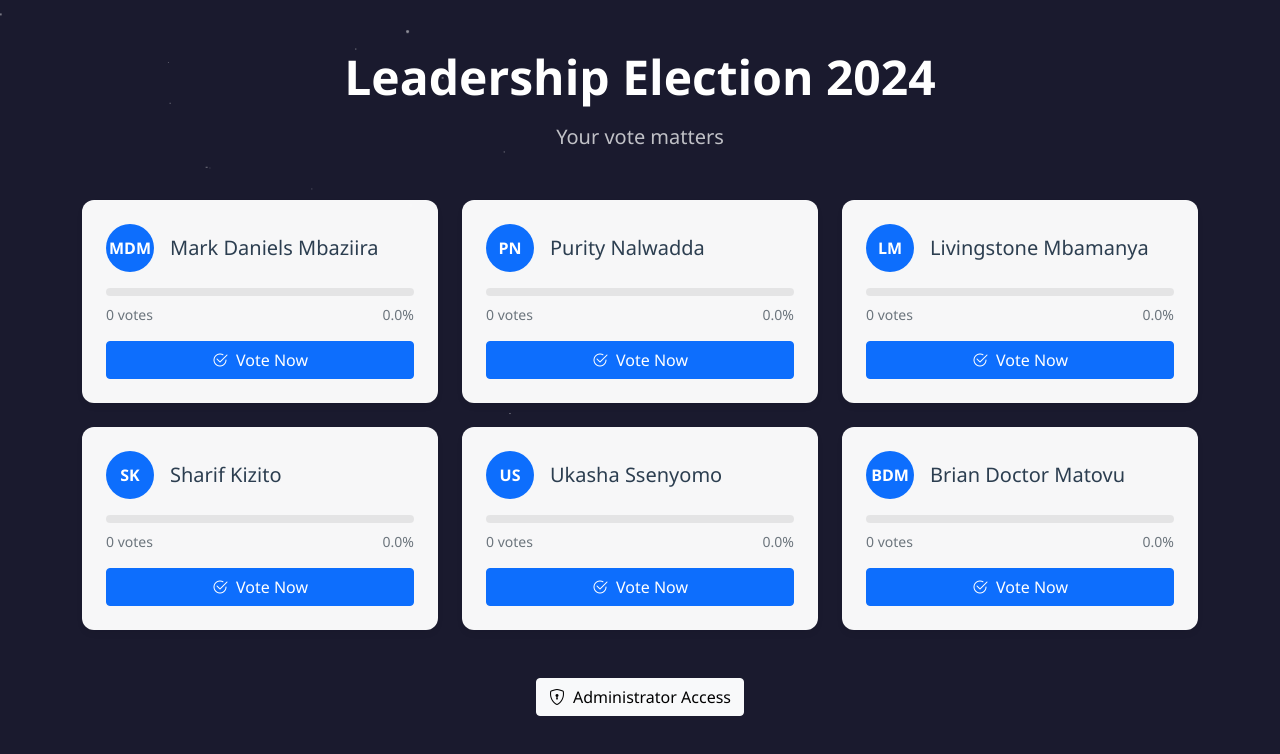
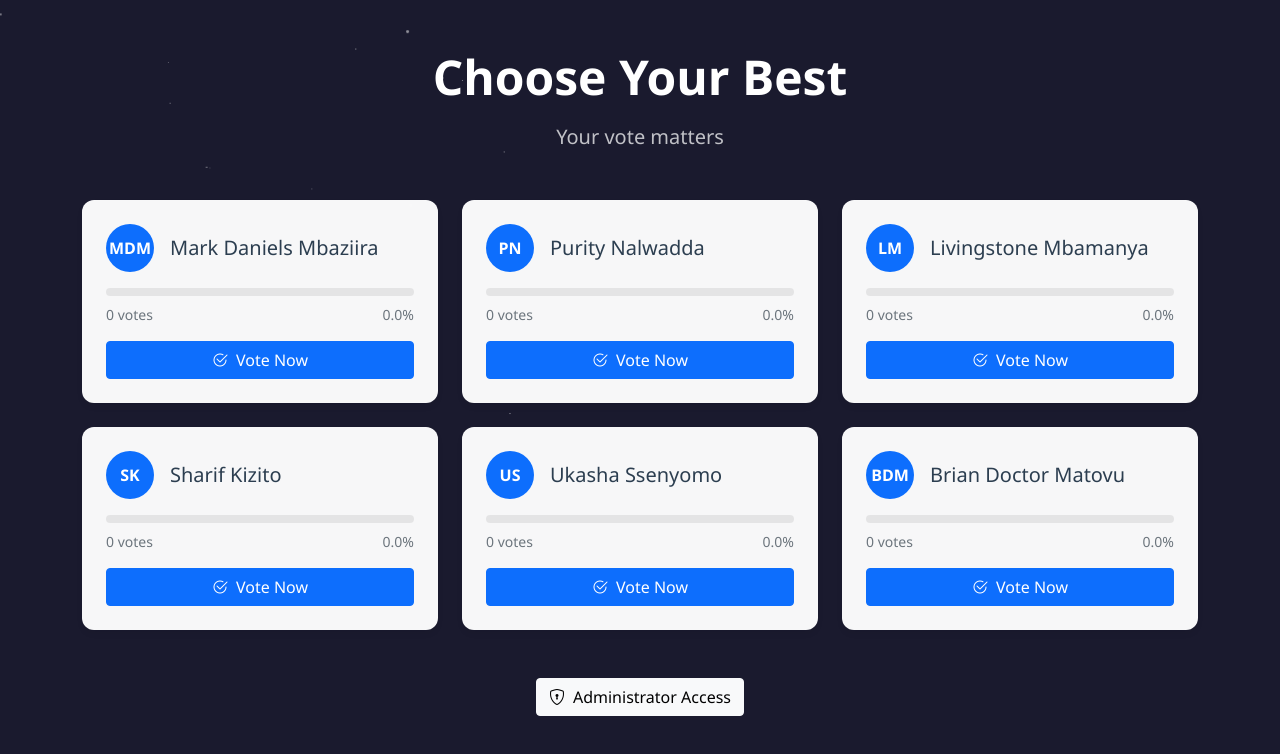
Before and after one commit to markdanielsm/VotingPoll1, a plain HTML site: page poll.html in a window 1280 px wide. Drawn offline with nearby package versions, Linux system fonts and the light colour scheme.

Commit message:
Update poll.html

```diff
--- a/poll.html
+++ b/poll.html
@@ -3,7 +3,7 @@
 <head>
     <meta charset="UTF-8">
     <meta name="viewport" content="width=device-width, initial-scale=1.0">
-    <title>Leadership Election 2024</title>
+    <title>Choose Your Best</title>
     <link href="https://cdn.jsdelivr.net/npm/bootstrap@5.1.3/dist/css/bootstrap.min.css" rel="stylesheet">
     <link rel="stylesheet" href="https://cdn.jsdelivr.net/npm/bootstrap-icons@1.8.1/font/bootstrap-icons.css">
     <style>
@@ -105,7 +105,7 @@
     <!-- Main Content -->
     <div class="container py-5">
         <div class="text-center mb-5">
-            <h1 class="display-5 fw-bold mb-3 text-white">Leadership Election 2024</h1>
+            <h1 class="display-5 fw-bold mb-3 text-white">Choose Your Best</h1>
             <p class="lead text-light opacity-75">Your vote matters</p>
         </div>
 
```
